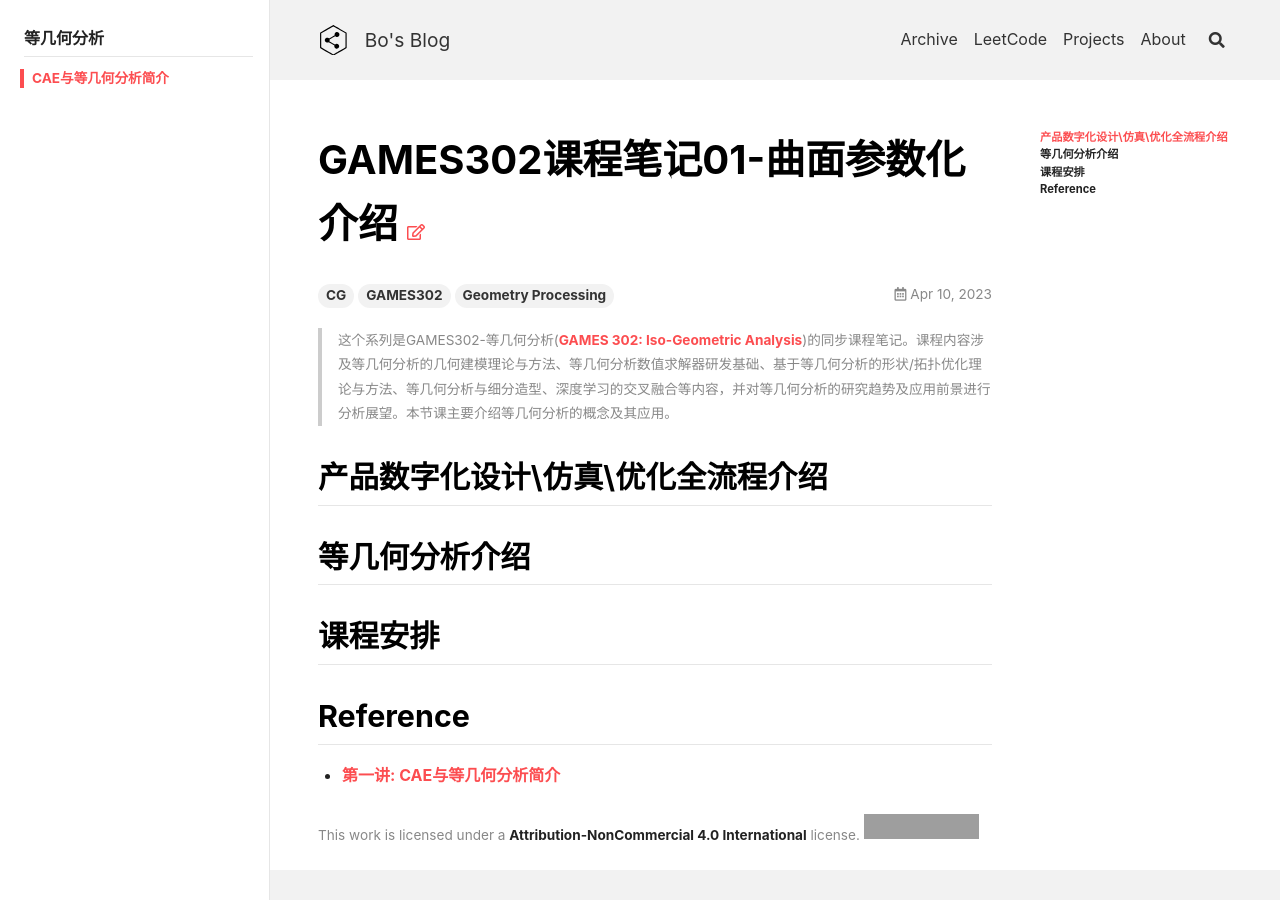
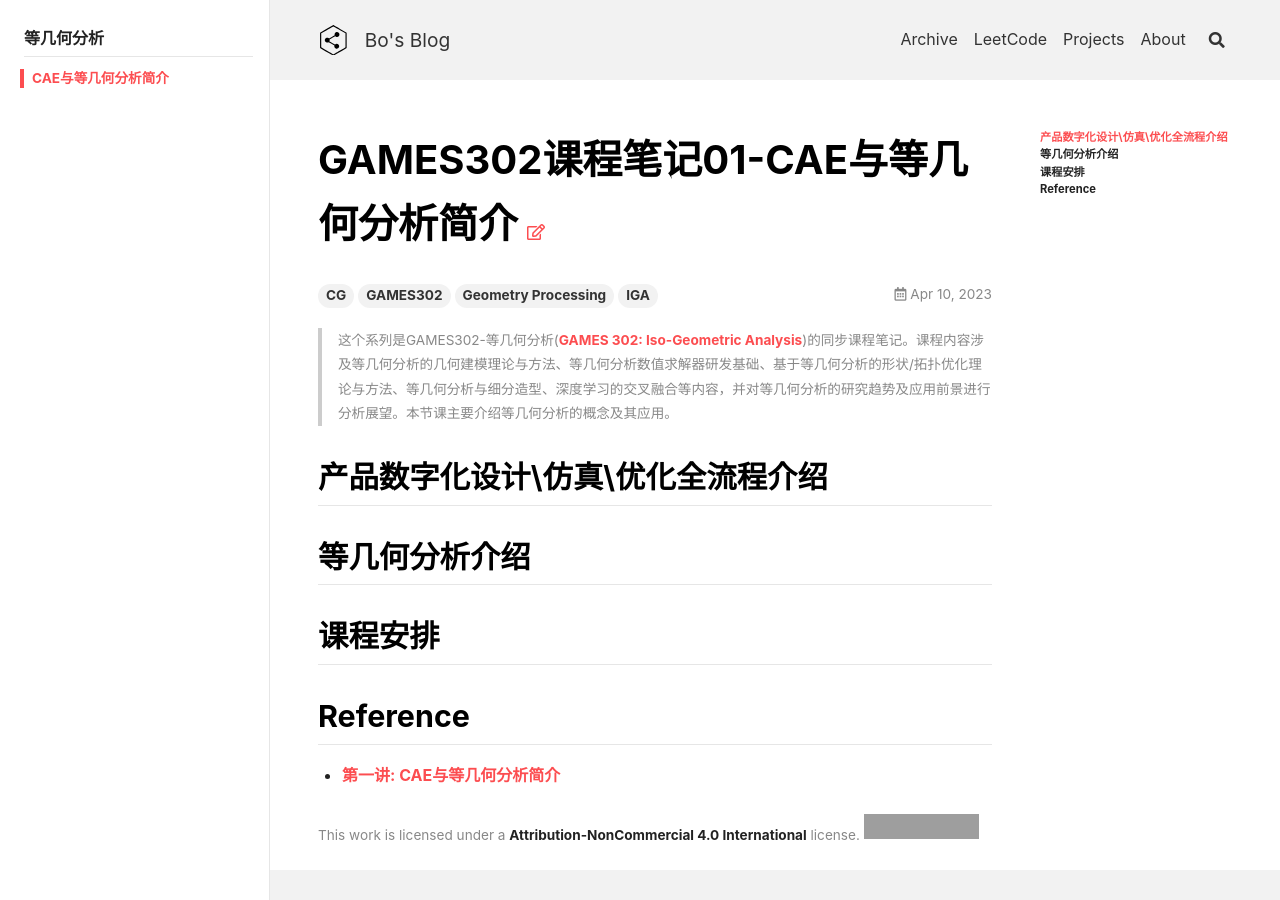
Before and after one commit to peng00bo00/peng00bo00_previous_blog, a Jekyll site: the page built from _posts/2023-04-10-GAMES302-NOTES-01.md, in a window 1280 px wide. Built offline with Jekyll 4.4.1, drawn with Linux system fonts in a browser that asks for light colours; nearby versions of some CDN libraries; grey boxes are pictures that could not be loaded.

Commit message:
Update 2023-04-10-GAMES302-NOTES-01.md

```diff
--- a/_posts/2023-04-10-GAMES302-NOTES-01.md
+++ b/_posts/2023-04-10-GAMES302-NOTES-01.md
@@ -1,7 +1,7 @@
 ---
 layout: article
-title: GAMES302课程笔记01-曲面参数化介绍
-tags: ["CG", "GAMES302", "Geometry Processing"]
+title: GAMES302课程笔记01-CAE与等几何分析简介
+tags: ["CG", "GAMES302", "Geometry Processing", "IGA"]
 key: GAMES302-01
 aside:
   toc: true
```
